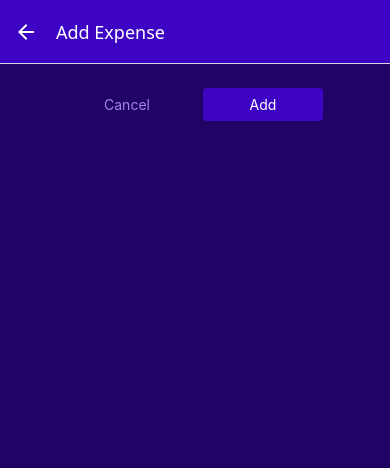
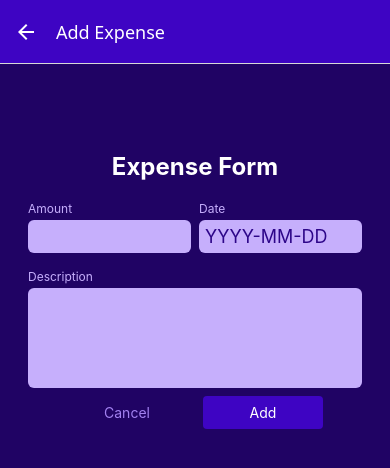
Before and after one commit to Benjilo12/React-Native-Expense-App, a React Native app: screen /ManageExpenses in a window 390 px wide. Shown: the top 468 px of the page. Built offline with nearby package versions, Linux system fonts and the light colour scheme.

Commit message:
added  ManageExpense

```diff
--- /dev/null
+++ b/components/ManageExpense/ExpenseForm.js
@@ -0,0 +1,62 @@
+import React from "react";
+import { StyleSheet, Text, View } from "react-native";
+import Input from "./Input";
+
+export default function ExpenseForm() {
+  function amountChangedHandler(text) {
+    console.log(text);
+  }
+  return (
+    <View style={Styles.form}>
+      <Text style={Styles.title}>Expense Form</Text>
+      <View style={Styles.inputRow}>
+        <Input
+          style={Styles.rowInput}
+          label="Amount"
+          textInputConfig={{
+            keyboardType: "decimal-pad",
+            onChangeText: amountChangedHandler,
+          }}
+        />
+        <Input
+          style={Styles.rowInput}
+          label="Date"
+          textInputConfig={{
+            placeholder: "YYYY-MM-DD",
+            maxLength: 10,
+            onChangeText: () => {},
+          }}
+        />
+      </View>
+
+      <Input
+        label="Description"
+        textInputConfig={{
+          multiline: true,
+          autoCorrect: false, //default is true
+        }}
+      />
+    </View>
+  );
+}
+
+const Styles = StyleSheet.create({
+  form: {
+    marginTop: 40,
+  },
+  title: {
+    fontSize: 24,
+    fontWeight: "bold",
+    color: "white",
+    marginBottom: 12,
+    marginVertical: 24,
+    textAlign: "center",
+  },
+  inputRow: {
+    flexDirection: "row",
+    justifyContent: "space-between",
+  },
+  rowInput: {
+    flex: 1,
+  },
+});
--- /dev/null
+++ b/components/ManageExpense/Input.js
@@ -0,0 +1,53 @@
+import React from "react";
+import { StyleSheet, Text, TextInput, View } from "react-native";
+import { GlobalStyles } from "../../constant/styles";
+
+export default function Input({ label, textInputConfig, style }) {
+  // Start with base input styles
+  let inputStyles = [styles.input];
+
+  // Add extra styling if it's a multiline input
+  if (textInputConfig && textInputConfig.multiline) {
+    inputStyles.push(styles.inputMultiline);
+  }
+
+  return (
+    <View style={[styles.inputContainer, style]}>
+      {/* Input label */}
+      <Text style={styles.label}>{label}</Text>
+
+      {/* Text input with dynamic props */}
+      <TextInput style={inputStyles} {...textInputConfig} />
+    </View>
+  );
+}
+
+const styles = StyleSheet.create({
+  // Wrapper for each input
+  inputContainer: {
+    marginHorizontal: 4,
+    marginVertical: 8,
+  },
+
+  // Label styling
+  label: {
+    fontSize: 12,
+    color: GlobalStyles.colors.primary100,
+    marginBottom: 4,
+  },
+
+  // Base input styling
+  input: {
+    backgroundColor: GlobalStyles.colors.primary100,
+    padding: 6,
+    borderRadius: 6,
+    fontSize: 18,
+    color: GlobalStyles.colors.primary700,
+  },
+
+  // Extra styling only when input is multiline
+  inputMultiline: {
+    minHeight: 100,
+    textAlignVertical: "top", // Ensures text starts at the top
+  },
+});
--- a/screens/ManageExpenses.js
+++ b/screens/ManageExpenses.js
@@ -1,9 +1,10 @@
 import { useContext, useLayoutEffect } from "react";
-import { StyleSheet, View } from "react-native";
+import { StyleSheet, TextInput, View } from "react-native";
 import IconButton from "../components/ExpensesOutput/UI/IconButton";
 import { GlobalStyles } from "../constant/styles";
 import Button from "../components/ExpensesOutput/UI/Button";
 import { ExpensesContext } from "../store/expenses-context";
+import ExpenseForm from "../components/ManageExpense/ExpenseForm";
 
 function ManageExpenses({ route, navigation }) {
   const expensesCtx = useContext(ExpensesContext);
@@ -45,6 +46,7 @@ function ManageExpenses({ route, navigation }) {
 
   return (
     <View style={styles.container}>
+      <ExpenseForm />
       <View style={styles.buttons}>
         <Button style={styles.button} mode="flat" onPress={cancelHandler}>
           Cancel
```
